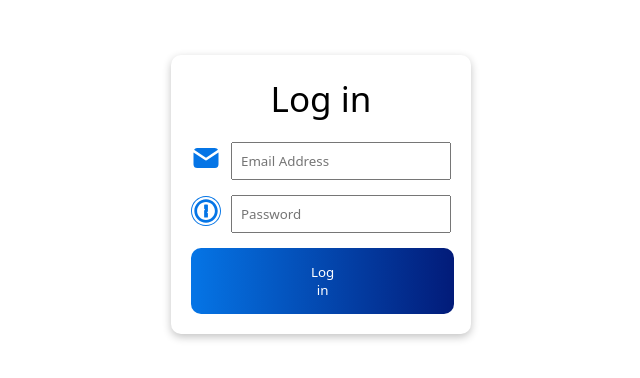
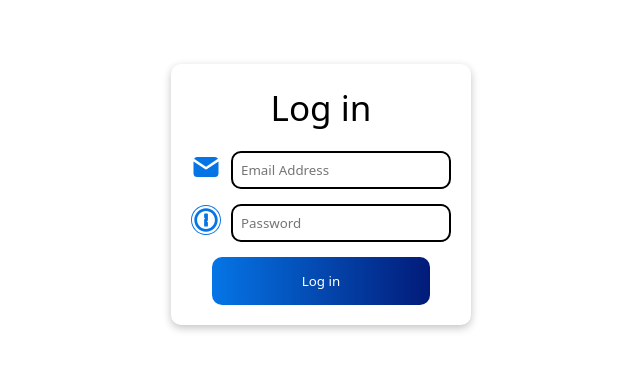
Before and after one commit to TheoGandon/Projet-BTS-Web, a React (Create React App) app in the folder frontend/: page /login in a window 1280 px wide. Shown: the part 206-584 px from the top of the page, without its empty margins (319-959 px from the left). Built offline with nearby package versions, Linux system fonts and the light colour scheme.

Commit message:
Modification button login

```diff
--- a/frontend/src/css/Login.css
+++ b/frontend/src/css/Login.css
@@ -29,13 +29,15 @@
   flex: 1;
   padding: 8px;
   margin-left: 10px;
+  border-radius: 10px;
+  border: 2px solid #000000;
 }
 
 .login-button {
   background: linear-gradient(to right, rgb(5, 117, 230), rgb(2, 27, 121));
   color: white;
   border-radius: 10px;
-  padding: 15px 120px;
+  padding: 15px 90px;
   cursor: pointer;
   border: none;
 
```
